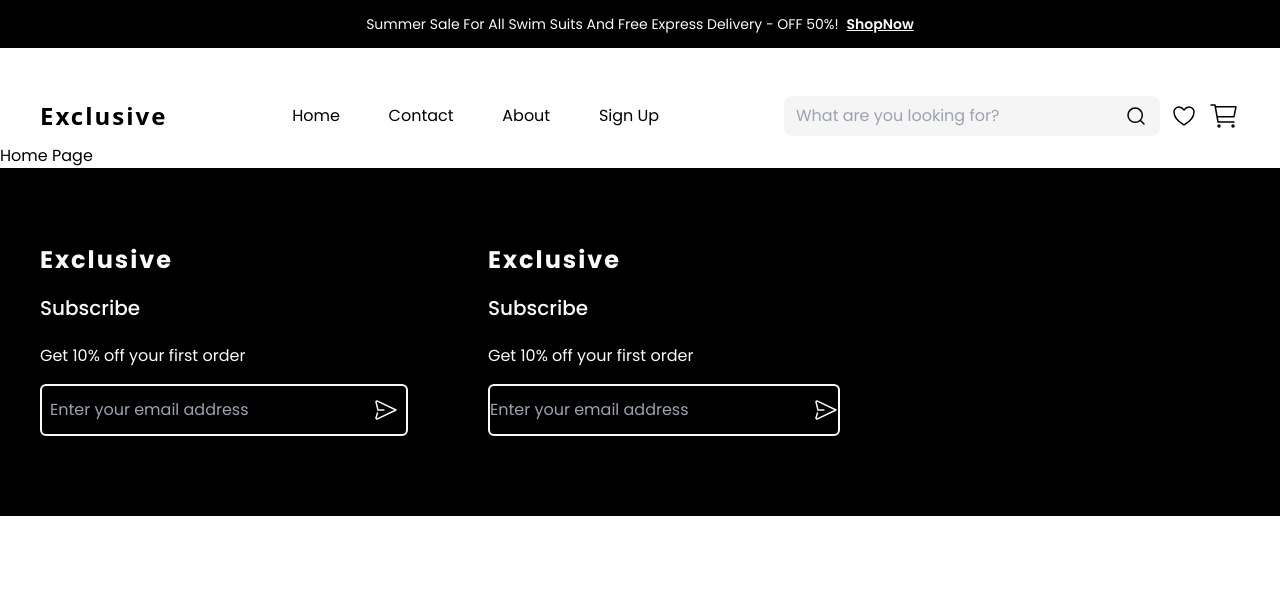
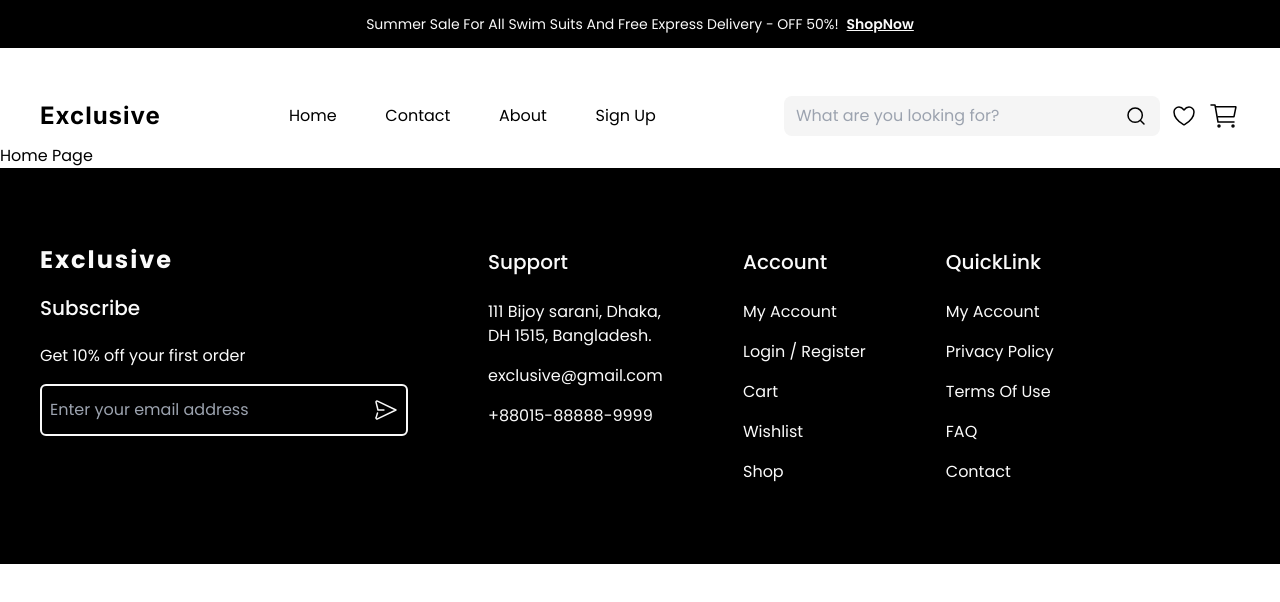
Before and after one commit to zeyad-k/my-Exclusive-E-commerece, a React (Vite) app: page / in a window 1280 px wide. Shown: the top 602 px of the page. Built offline with nearby package versions, Linux system fonts and the light colour scheme.

Commit message:
refactor: Update Footer component structure and imports
Refactor the Footer component by updating its structure and imports. This includes splitting the component into separate FooterColumn components and updating the import paths accordingly. This improves code organization and maintainability.

```diff
--- a/src/components/footer/Footer.jsx
+++ b/src/components/footer/Footer.jsx
@@ -1,4 +1,7 @@
-import { Link } from "react-router-dom";
+import FooterColumnAccount from "./FooterColumnAccount";
+import FooterColumnExclusive from "./FooterColumnExclusive";
+import FooterColumnQuickLink from "./FooterColumnQuickLink";
+import FooterColumnSupport from "./FooterColumnSupport";
 // import Logo from "./Logo";
 
 const Footer = () => {
@@ -9,93 +12,10 @@ const Footer = () => {
     >
       {/* container of footer  */}
       <div className="mx-auto flex max-w-[1200px] gap-20">
-        <div className="footer-column flex flex-col gap-4">
-          <div className=" flex flex-col gap-6 ">
-            <Link
-              to="/"
-              className="logo text-2xl font-bold leading-6 tracking-[2px] "
-            >
-              <h1>Exclusive</h1>
-            </Link>
-
-            <Link to="#" className="logo text-xl font-medium leading-6   ">
-              Subscribe
-            </Link>
-            <p className="text-base font-normal">
-              Get 10% off your first order
-            </p>
-          </div>
-          <form className="footer-enter-email flex max-w-[100%] gap-2  rounded-md border-2 border-solid border-main-text-color px-2 py-3">
-            <input
-              className="bg-transparent"
-              type="email"
-              name="email"
-              placeholder="Enter your email address"
-              id="footer-email"
-            />
-            <button>
-              <svg
-                width="24"
-                height="24"
-                viewBox="0 0 24 24"
-                fill="none"
-                xmlns="http://www.w3.org/2000/svg"
-              >
-                <path
-                  d="M9.91199 11.9998H3.99999L2.02299 4.1348C2.01033 4.0891 2.00262 4.04216 1.99999 3.9948C1.97799 3.2738 2.77199 2.7738 3.45999 3.1038L22 11.9998L3.45999 20.8958C2.77999 21.2228 1.99599 20.7368 1.99999 20.0288C2.00201 19.9655 2.01313 19.9029 2.03299 19.8428L3.49999 14.9998"
-                  stroke="#FAFAFA"
-                  strokeWidth="1.5"
-                  strokeLinecap="round"
-                  strokeLinejoin="round"
-                />
-              </svg>
-            </button>
-          </form>
-        </div>
-
-        <div className="footer-column flex flex-col gap-4">
-          <div className=" flex flex-col gap-6 ">
-            <Link
-              to="/"
-              className="logo text-2xl font-bold leading-6 tracking-[2px] "
-            >
-              <h1>Exclusive</h1>
-            </Link>
-
-            <Link to="#" className="logo text-xl font-medium leading-6   ">
-              Subscribe
-            </Link>
-            <p className="text-base font-normal">
-              Get 10% off your first order
-            </p>
-          </div>
-          <form className="footer-enter-email flex max-w-[100%] gap-2 rounded-md border-2 border-solid border-main-text-color py-3">
-            <input
-              className="bg-transparent"
-              type="email"
-              name="email"
-              placeholder="Enter your email address"
-              id="footer-email"
-            />
-            <button>
-              <svg
-                width="24"
-                height="24"
-                viewBox="0 0 24 24"
-                fill="none"
-                xmlns="http://www.w3.org/2000/svg"
-              >
-                <path
-                  d="M9.91199 11.9998H3.99999L2.02299 4.1348C2.01033 4.0891 2.00262 4.04216 1.99999 3.9948C1.97799 3.2738 2.77199 2.7738 3.45999 3.1038L22 11.9998L3.45999 20.8958C2.77999 21.2228 1.99599 20.7368 1.99999 20.0288C2.00201 19.9655 2.01313 19.9029 2.03299 19.8428L3.49999 14.9998"
-                  stroke="#FAFAFA"
-                  strokeWidth="1.5"
-                  strokeLinecap="round"
-                  strokeLinejoin="round"
-                />
-              </svg>
-            </button>
-          </form>
-        </div>
+        <FooterColumnExclusive />
+        <FooterColumnSupport />
+        <FooterColumnAccount />
+        <FooterColumnQuickLink />
       </div>
     </footer>
   );
--- /dev/null
+++ b/src/components/footer/FooterColumnAccount.jsx
@@ -0,0 +1,30 @@
+import { Link } from "react-router-dom";
+
+const FooterColumnAccount = () => {
+  return (
+    <div className="footer-column flex flex-col gap-6 font-poppins text-main-text-color ">
+      <h3 className="footer-column-title text-xl font-medium leading-7">
+        Account
+      </h3>
+      <ul className="footer-column-list flex	 flex-col gap-4 text-base font-normal">
+        <li className="footer-column-list-item ">
+          <Link to="#">My Account</Link>
+        </li>
+        <li className="footer-column-list-item ">
+          <Link to="#">Login / Register</Link>
+        </li>
+        <li className="footer-column-list-item ">
+          <Link to="#">Cart</Link>
+        </li>
+        <li className="footer-column-list-item ">
+          <Link to="#">Wishlist</Link>
+        </li>
+        <li className="footer-column-list-item ">
+          <Link to="#">Shop</Link>
+        </li>
+      </ul>
+    </div>
+  );
+};
+
+export default FooterColumnAccount;
--- /dev/null
+++ b/src/components/footer/FooterColumnExclusive.jsx
@@ -0,0 +1,49 @@
+import { Link } from "react-router-dom";
+
+const FooterColumnExclusive = () => {
+  return (
+    <div className="footer-column flex flex-col gap-4">
+      <div className=" flex flex-col gap-6 ">
+        <Link
+          to="/"
+          className="logo text-2xl font-bold leading-6 tracking-[2px] "
+        >
+          <h1>Exclusive</h1>
+        </Link>
+
+        <Link to="#" className="logo text-xl font-medium leading-6   ">
+          Subscribe
+        </Link>
+        <p className="text-base font-normal">Get 10% off your first order</p>
+      </div>
+      <form className="footer-enter-email flex max-w-[100%] gap-2  rounded-md border-2 border-solid border-main-text-color px-2 py-3">
+        <input
+          className="bg-transparent"
+          type="email"
+          name="email"
+          placeholder="Enter your email address"
+          id="footer-email"
+        />
+        <button>
+          <svg
+            width="24"
+            height="24"
+            viewBox="0 0 24 24"
+            fill="none"
+            xmlns="http://www.w3.org/2000/svg"
+          >
+            <path
+              d="M9.91199 11.9998H3.99999L2.02299 4.1348C2.01033 4.0891 2.00262 4.04216 1.99999 3.9948C1.97799 3.2738 2.77199 2.7738 3.45999 3.1038L22 11.9998L3.45999 20.8958C2.77999 21.2228 1.99599 20.7368 1.99999 20.0288C2.00201 19.9655 2.01313 19.9029 2.03299 19.8428L3.49999 14.9998"
+              stroke="#FAFAFA"
+              strokeWidth="1.5"
+              strokeLinecap="round"
+              strokeLinejoin="round"
+            />
+          </svg>
+        </button>
+      </form>
+    </div>
+  );
+};
+
+export default FooterColumnExclusive;
--- /dev/null
+++ b/src/components/footer/FooterColumnQuickLink.jsx
@@ -0,0 +1,30 @@
+import { Link } from "react-router-dom";
+
+const FooterColumnQuickLink = () => {
+  return (
+    <div className="footer-column flex flex-col gap-6 font-poppins text-main-text-color ">
+      <h3 className="footer-column-title text-xl font-medium leading-7">
+        QuickLink
+      </h3>
+      <ul className="footer-column-list flex	 flex-col gap-4 text-base font-normal">
+        <li className="footer-column-list-item ">
+          <Link to="#">My Account</Link>
+        </li>
+        <li className="footer-column-list-item ">
+          <Link to="#">Privacy Policy</Link>
+        </li>
+        <li className="footer-column-list-item ">
+          <Link to="#">Terms Of Use</Link>
+        </li>
+        <li className="footer-column-list-item ">
+          <Link to="#">FAQ</Link>
+        </li>
+        <li className="footer-column-list-item ">
+          <Link to="#">Contact</Link>
+        </li>
+      </ul>
+    </div>
+  );
+};
+
+export default FooterColumnQuickLink;
--- /dev/null
+++ b/src/components/footer/FooterColumnSupport.jsx
@@ -0,0 +1,28 @@
+const FooterColumnSupport = () => {
+  return (
+    <div className="footer-column flex flex-col gap-6 font-poppins text-main-text-color ">
+      <h3 className="footer-column-title text-xl font-medium leading-7">
+        Support
+      </h3>
+      <ul className="footer-column-list flex	 max-w-[175px] flex-col gap-4 text-base font-normal">
+        <li className="footer-column-list-item ">
+          <a
+            href="https://www.google.com/maps/search/?api=1&query=111+Bijoy+sarani,+Dhaka,+DH+1515,+Bangladesh"
+            target="_blank"
+            rel="noopener noreferrer"
+          >
+            111 Bijoy sarani, Dhaka, DH 1515, Bangladesh.
+          </a>
+        </li>
+        <li className="footer-column-list-item">
+          <a href="mailto:exclusive@gmail.com">exclusive@gmail.com</a>
+        </li>
+        <li className="footer-column-list-item">
+          <a href="tel:+88015888889999">+88015-88888-9999</a>
+        </li>
+      </ul>
+    </div>
+  );
+};
+
+export default FooterColumnSupport;
--- a/src/components/header/Logo.jsx
+++ b/src/components/header/Logo.jsx
@@ -4,7 +4,7 @@ const Logo = () => {
   return (
     <Link
       to="/"
-      className="logo text-2xl font-bold leading-6 tracking-[2px] text-black"
+      className="logo font-inter text-2xl font-bold leading-6 tracking-[1px] text-black"
     >
       <h1>Exclusive</h1>
     </Link>
```
